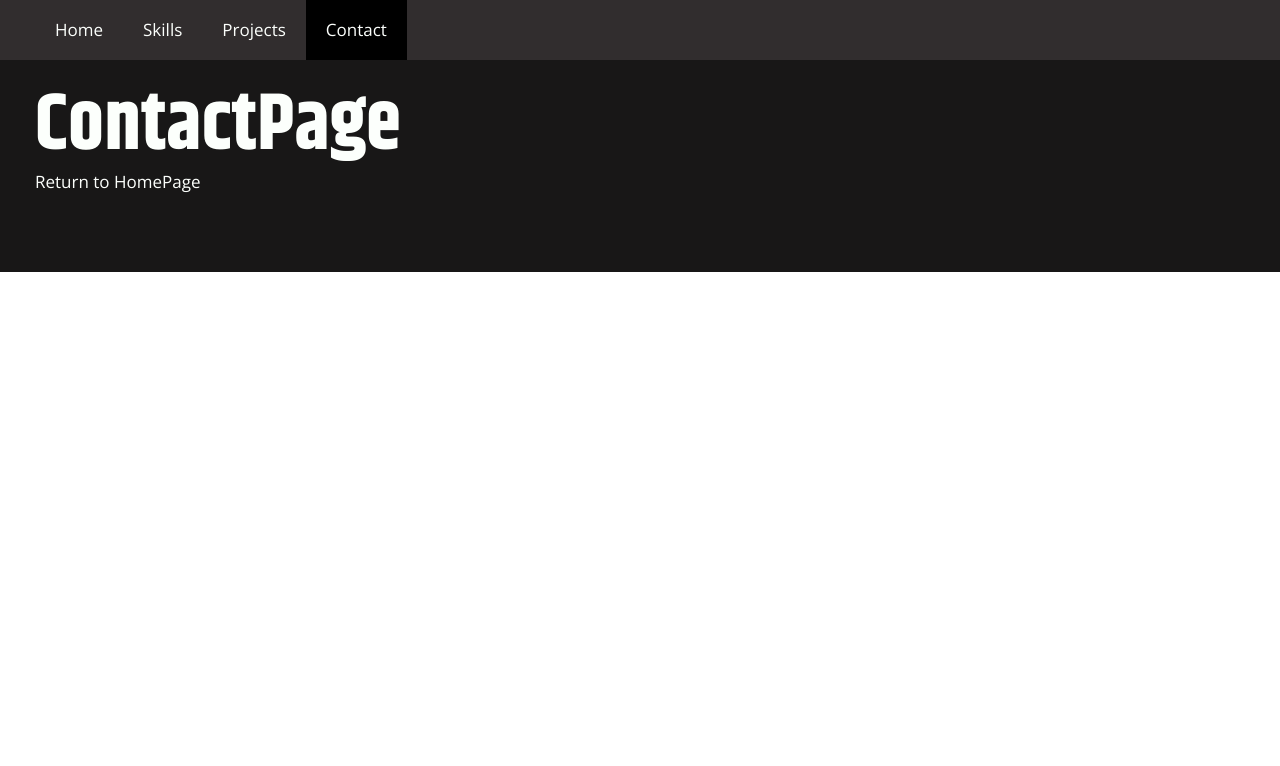
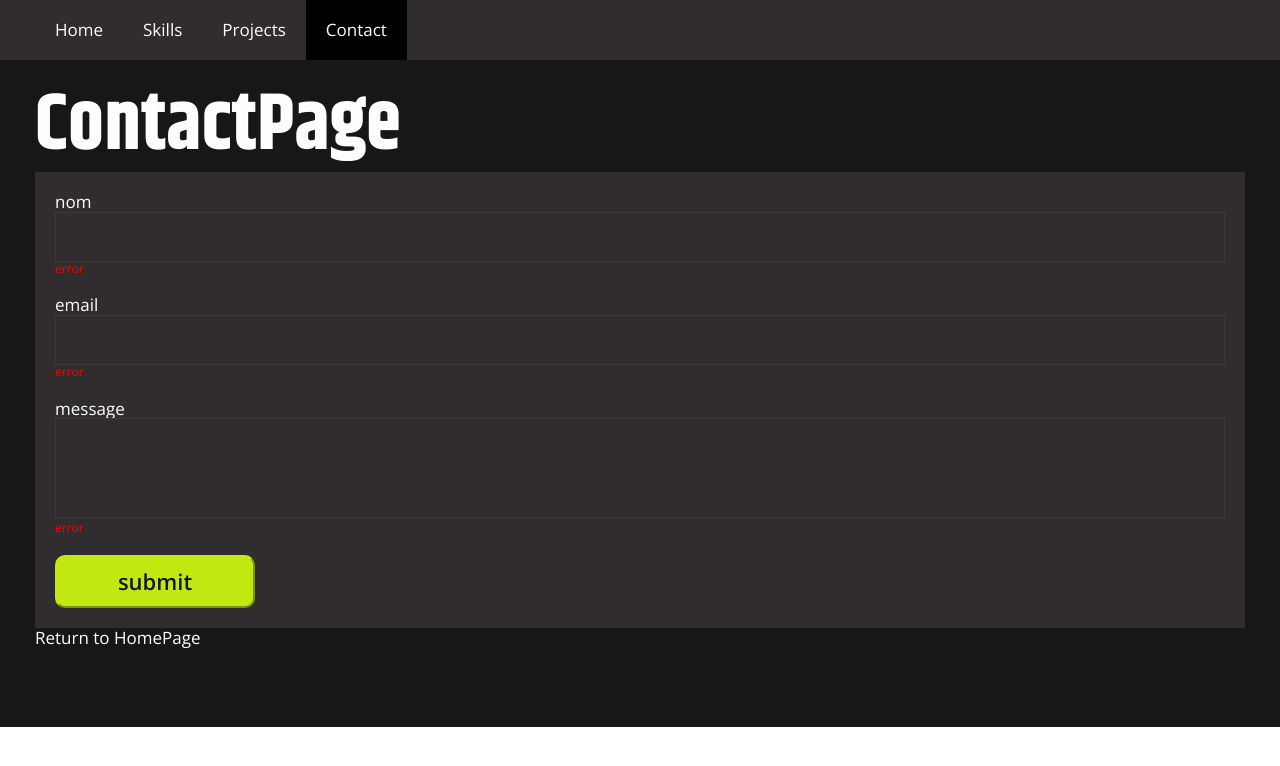
Before and after one commit to Evil-dave-dev/react-portfolio, a Next.js app: page /ContactPage in a window 1280 px wide. Shown: the top 766 px of the page. Built offline with nearby package versions, Linux system fonts and the light colour scheme.

Commit message:
setup contact form

```diff
--- /dev/null
+++ b/components/Button.js
@@ -0,0 +1,12 @@
+import React from "react";
+import styles from "../styles/components/_button.module.scss";
+
+function Button({ label, onClick, disabled }) {
+  return (
+    <button className={styles.main} onClick={onClick} disabled={disabled}>
+      {label}
+    </button>
+  );
+}
+
+export default Button;
--- /dev/null
+++ b/components/ContactForm.js
@@ -0,0 +1,86 @@
+import {
+  faCheckCircle,
+  faExclamationCircle,
+} from "@fortawesome/free-solid-svg-icons";
+import { FontAwesomeIcon } from "@fortawesome/react-fontawesome";
+import styles from "../styles/components/_contactform.module.scss";
+import Button from "./Button";
+import { useState } from "react";
+
+function ContactForm() {
+  const [formData, setFormData] = useState({
+    name: "",
+    email: "",
+    message: "",
+  });
+
+  const handleChange = (e) => {
+    setFormData({ ...formData, [e.target.name]: e.target.value });
+  };
+
+  const handleSubmit = (e) => {
+    e.preventDefault();
+    console.log("Formulaire envoyé :", formData);
+  };
+
+  const handleClick = () => {
+    console.log("Button clicked!");
+  };
+
+  return (
+    <form className={styles.form} onSubmit={handleSubmit}>
+      <div className={styles.row}>
+        <label className={styles.label} htmlFor="name">
+          nom
+        </label>
+        <input
+          className={styles.input}
+          type="text"
+          id="name"
+          name="name"
+          value={formData.name}
+          onChange={handleChange}
+        />
+        {/* <FontAwesomeIcon icon={faCheckCircle} className={styles.icon} />
+        <FontAwesomeIcon icon={faExclamationCircle} className={styles.icon} /> */}
+        <small className={styles.error}>error</small>
+      </div>
+      <div className={styles.row}>
+        <label className={styles.label} htmlFor="email">
+          email
+        </label>
+        <input
+          className={styles.input}
+          type="email"
+          id="email"
+          name="email"
+          value={formData.email}
+          onChange={handleChange}
+        />
+        {/* <FontAwesomeIcon icon={faCheckCircle} className={styles.icon} />
+        <FontAwesomeIcon icon={faExclamationCircle} className={styles.icon} /> */}
+        <small className={styles.error}>error</small>
+      </div>
+      <div className={styles.row}>
+        <label className={styles.label} htmlFor="message">
+          message
+        </label>
+        <textarea
+          className={styles.textarea}
+          id="message"
+          name="message"
+          value={formData.message}
+          onChange={handleChange}
+        />
+        {/* <FontAwesomeIcon icon={faCheckCircle} className={styles.icon} />
+        <FontAwesomeIcon icon={faExclamationCircle} className={styles.icon} /> */}
+        <small className={styles.error}>error</small>
+      </div>
+      <div className={styles.button}>
+        <Button label="submit" onClick={handleClick} />
+      </div>
+    </form>
+  );
+}
+
+export default ContactForm;
--- a/package.json
+++ b/package.json
@@ -18,6 +18,7 @@
     "normalize.css": "^8.0.1",
     "react": "18.1.0",
     "react-dom": "18.1.0",
+    "react-hook-form": "^7.53.1",
     "react-tooltip": "^5.28.0",
     "sass": "^1.80.4"
   },
--- a/pages/ContactPage.js
+++ b/pages/ContactPage.js
@@ -1,6 +1,7 @@
 import Link from "next/link";
 import Navbar from "../components/Navbar";
 import styles from "../styles/pages/_contactpage.module.scss";
+import ContactForm from "../components/ContactForm";
 
 function ContactPage() {
   return (
@@ -8,6 +9,7 @@ function ContactPage() {
       <Navbar />
       <main className={styles.main}>
         <h1>ContactPage</h1>
+        <ContactForm />
         <Link href="/">Return to HomePage</Link>
       </main>
     </>
--- a/styles/abstracts/_colors.scss
+++ b/styles/abstracts/_colors.scss
@@ -4,4 +4,5 @@ $text3: #312d2e;
 
 $primary: #181717;
 $secondary: #c2e812;
-$tertiary: #312d2e;
+$tertiary500: #312d2e;
+$tertiary100: #3a3a3a;
--- /dev/null
+++ b/styles/components/_button.module.scss
@@ -0,0 +1,13 @@
+@use "../abstracts" as *;
+
+.main {
+  width: 100%;
+  height: 100%;
+  background-color: $secondary;
+  border-color: $secondary;
+  color: $primary;
+  font-size: 2.2rem;
+  font-weight: 600;
+  padding: 1.2rem 2.8rem;
+  border-radius: 1rem;
+}
--- /dev/null
+++ b/styles/components/_contactform.module.scss
@@ -0,0 +1,51 @@
+@use "../abstracts" as *;
+
+.form {
+  display: flex;
+  flex-direction: column;
+  gap: 2rem;
+  background-color: $tertiary500;
+  padding: 2rem;
+}
+
+.row {
+  position: relative;
+}
+
+// .label {
+//   position: absolute;
+//   top: 1rem;
+//   left: 2rem;
+// }
+
+.input {
+  background-color: $tertiary500;
+  width: 100%;
+  height: 5rem;
+  padding: 1rem 2rem;
+  border: 0.1rem solid $tertiary100;
+  color: #fff;
+}
+
+.textarea {
+  @extend .input;
+  height: 10rem;
+}
+
+.icon {
+  position: absolute;
+  right: 1rem;
+  top: 1rem;
+  width: 3rem;
+  height: 3rem;
+  color: #fff;
+}
+
+.error {
+  color: red;
+  font-size: 1.2rem;
+}
+
+.button {
+  width: 20rem;
+}
--- a/styles/components/_navbar.module.scss
+++ b/styles/components/_navbar.module.scss
@@ -9,7 +9,7 @@
 .content {
   display: flex;
   justify-content: flex-start;
-  background-color: $tertiary;
+  background-color: $tertiary500;
   padding: 0 3.5rem;
 }
 
--- a/styles/globals.scss
+++ b/styles/globals.scss
@@ -60,7 +60,8 @@ b,
 strong,
 i,
 u,
-em {
+em,
+label {
   font-family: "Open Sans", sans-serif;
   color: $text1;
   font-size: $p-mobile;
@@ -71,6 +72,16 @@ em {
   }
 }
 
+input,
+textarea {
+  font-family: "Open Sans", sans-serif;
+  font-size: $p-mobile;
+}
+
+textarea {
+  resize: none;
+}
+
 ul {
   margin: 0;
   padding: 0;
```
Also changed, not shown: 2 other files (tests, documents, lock files or other folders).
